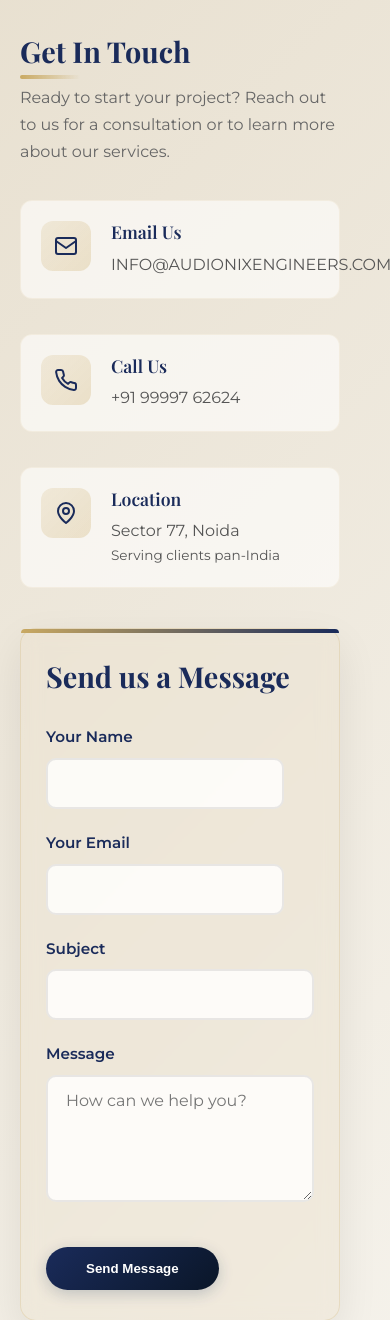
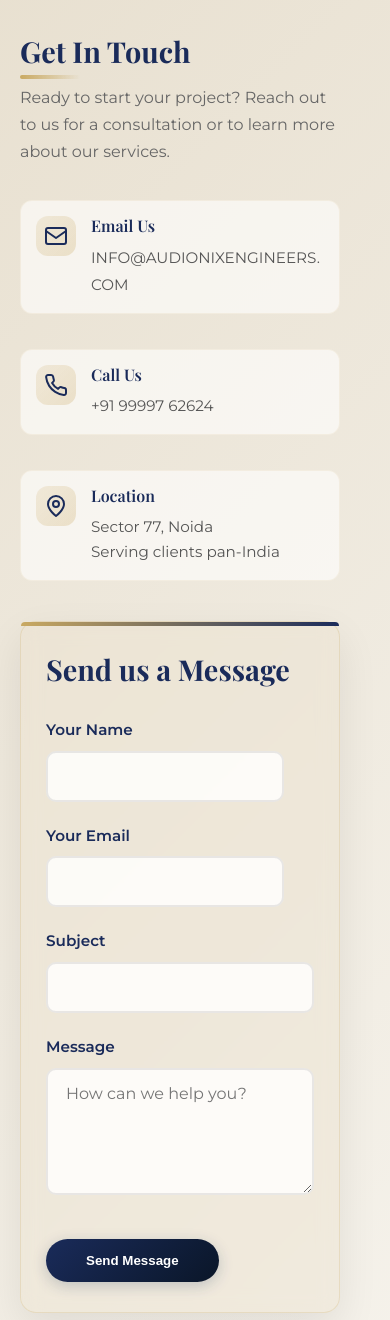
Before and after one commit to shivamkapoor172002/audio, a Flask app: page /contact in a window 390 px wide. Shown: the part 414-1734 px from the top of the page. Run offline with Flask 3, Linux system fonts and the light colour scheme; some web fonts are replaced.

Commit message:
Update contact.html

```diff
--- a/templates/contact.html
+++ b/templates/contact.html
@@ -161,6 +161,13 @@
         transform: translateX(5px);
         background: rgba(255, 255, 255, 0.8);
         box-shadow: 0 5px 20px rgba(0, 0, 0, 0.08);
+    }
+
+    /* Fix for long email overflow */
+    .contact-detail-item .info a,
+    .contact-detail-item .info p {
+        word-break: break-word;
+        overflow-wrap: break-word;
     }
 
     .contact-detail-item .icon {
@@ -366,6 +373,26 @@
         .contact-detail-item:hover {
             transform: none;
         }
+
+        .contact-detail-item {
+            padding: 15px;
+            gap: 15px;
+        }
+
+        .contact-detail-item .icon {
+            width: 40px;
+            height: 40px;
+            font-size: 1.2rem;
+        }
+
+        .contact-detail-item .info h5 {
+            font-size: 1rem;
+        }
+
+        .contact-detail-item .info a,
+        .contact-detail-item .info p {
+            font-size: 0.95rem;
+        }
     }
 </style>
 {% endblock %}
```
